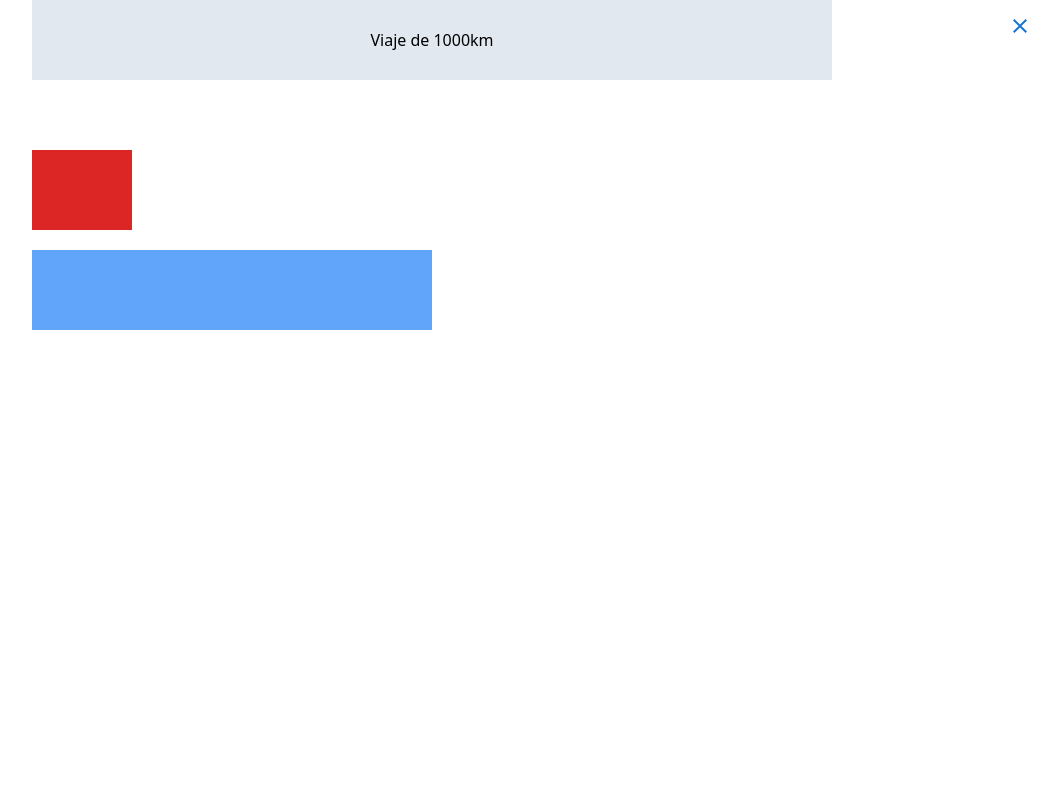
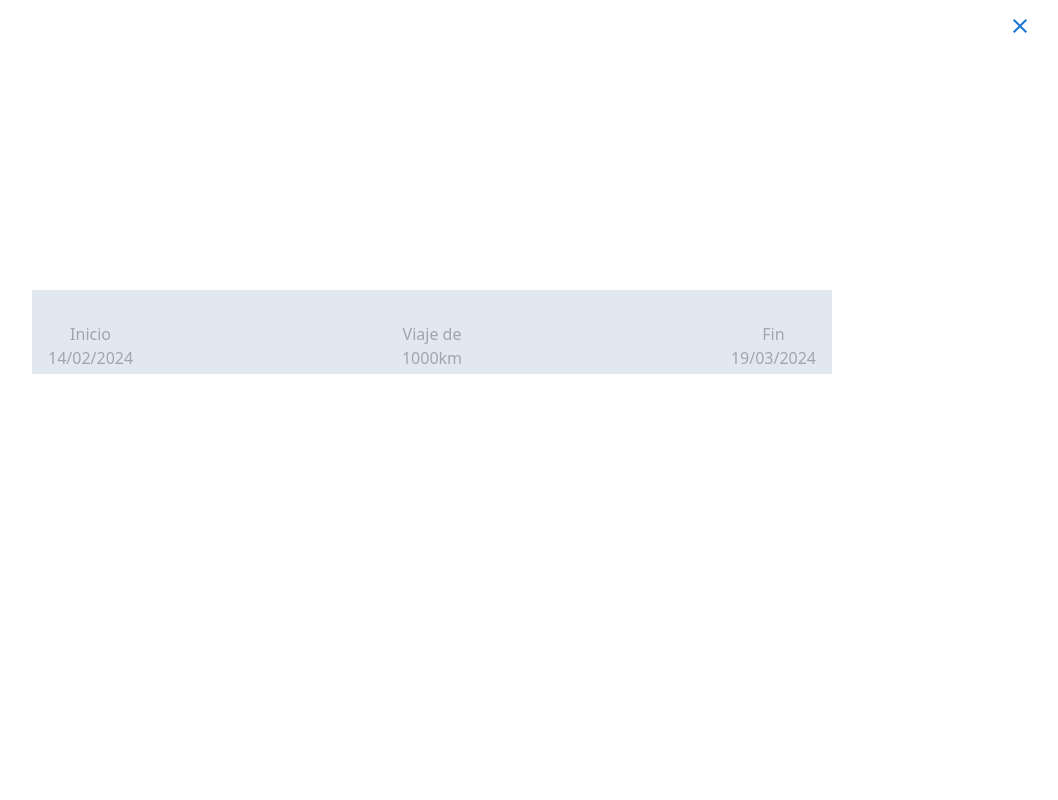
Before and after one commit to osszoi/pack-algorithm, a React (Vite) app: page / in a window 1280 px wide. Both pictures are taken after a click on the button "DEMO". Shown: the top 800 px of the page, without its empty margins (208-1266 px from the left). Built offline with nearby package versions, Linux system fonts and the light colour scheme.

Commit message:
Better'ing animations

```diff
--- a/src/Demo.tsx
+++ b/src/Demo.tsx
@@ -6,37 +6,77 @@ import { useEffect } from 'react';
 export const Demo = ({ onClose }) => {
   useEffect(() => {
     animate([
-      ['#one', { opacity: 1, color: 'black' }, { duration: 2 }],
-      ['#pack-bar', { opacity: 1 }, { delay: stagger(0.5) }],
-      ['#pack-name', { width: 'fit-content' }, { delay: stagger(0.1) }],
-      ['#pack-name', { opacity: 1 }, { delay: stagger(0.5) }],
-      ['#pack-bar', { y: 0, x: 0 }, { delay: stagger(0.5), duration: 1 }],
+      ['#zero', { opacity: [0, 0.5, 1, 1, 1] }, { duration: 2 }],
+      ['#zero', { opacity: 0 }, { duration: 0.3 }],
+      ['#one', { opacity: 1, color: 'black' }],
+      ['#trip-description', { opacity: 1, y: 0 }, { duration: 1 }],
+      ['#pack-bar, #pack-name', { opacity: 1 }, { delay: stagger(0.5) }],
+      ['#trip-description', { opacity: 0, y: 20 }, { duration: 0.3 }],
+      // ['#pack-name', { opacity: 1 }, { delay: stagger(0.5) }],
+      [
+        '#pack-bar',
+        { y: 0, x: 0 },
+        {
+          delay: stagger(0.5),
+          duration: 0.8,
+          type: 'spring',
+          damping: 10,
+          mass: 0.95,
+          stiffness: 80
+        }
+      ],
       ['#pack-name', { opacity: 0, width: 0 }, { delay: stagger(0.1) }],
-      ['#pack-kms', { width: 'fit-content' }, { delay: stagger(0.1) }],
       ['#pack-kms', { opacity: 1 }, { delay: stagger(0.1) }],
       ['#pack-kms', { opacity: 0 }, { delay: 1 }],
-      ['#full-bar, #remaining-bar', { opacity: 1 }, { delay: 1 }],
+      ['#full-bar', { opacity: 1 }, { delay: 1 }],
+      ['#remaining-bar', { opacity: 1 }, { delay: 1 }],
       ['.final p', { opacity: 1, y: 0 }, { delay: stagger(0.5) }],
       ['#close', { visibility: 'visible' }, { delay: 2 }]
     ]);
   }, []);
 
   return (
-    <motion.div className="fixed top-0 left-0 w-full h-full bg-white z-40 flex justify-center">
-      <div className="w-[800px]">
+    <motion.div className="fixed top-0 left-0 w-full h-full bg-white z-40 justify-center grid place-content-center">
+      <div className="w-[800px] h-[380px]">
+        <motion.div
+          id="zero"
+          className="text-4xl"
+          initial={{ opacity: 0, y: 20 }}>
+          Veamos como funciona un viaje con múltiples packs
+        </motion.div>
         <motion.div
           id="one"
-          className={`w-full h-[80px] bg-slate-200 grid place-content-center relative`}
+          className={`w-full h-[84px] bg-slate-200 grid place-content-center relative`}
+          initial={{
+            opacity: 0
+          }}>
+          <motion.div
             initial={{
               opacity: 0,
-            color: 'transparent'
-          }}>
-          Viaje de 1000km
+              y: 20
+            }}
+            id="trip-description"
+            className="flex justify-between w-[800px] px-4">
+            <span>
+              Inicio <br />
+              14/02/2024
+            </span>
+            <span>
+              Viaje de
+              <br /> 1000km
+            </span>
+            <span>
+              Fin <br />
+              19/03/2024
+            </span>
+          </motion.div>
+
+          <div className="bars">
             <motion.div
               id="pack-bar"
               className={`bg-red-600 h-[80px] absolute top-0 left-0 w-[100px] flex justify-center items-center font-bold text-xl`}
               initial={{
-              y: 150,
+                y: 100,
                 opacity: 0
               }}>
               <div className="relative">
@@ -58,7 +98,7 @@ export const Demo = ({ onClose }) => {
               id="pack-bar"
               className={`bg-blue-400 h-[80px] absolute top-0 left-[100px] w-[400px] flex justify-center items-center font-bold text-xl`}
               initial={{
-              y: 250,
+                y: 200,
                 x: -100,
                 opacity: 0
               }}>
@@ -81,7 +121,7 @@ export const Demo = ({ onClose }) => {
               id="pack-bar"
               className={`bg-green-500 h-[80px] absolute top-0 left-[500px] w-[200px] flex justify-center items-center font-bold text-xl`}
               initial={{
-              y: 350,
+                y: 300,
                 x: -500,
                 opacity: 0
               }}>
@@ -103,7 +143,7 @@ export const Demo = ({ onClose }) => {
             {/* Full bar */}
             <motion.div
               id="full-bar"
-            className={`bg-purple-950 text-gray-200 h-[80px] absolute top-0 left-0 w-[700px] flex justify-center items-center font-bold text-xl z-80`}
+              className={`bg-green-800 text-gray-200 h-[80px] absolute top-0 left-0 w-[700px] flex justify-center items-center font-bold text-xl z-80`}
               initial={{
                 opacity: 0
               }}>
@@ -111,15 +151,16 @@ export const Demo = ({ onClose }) => {
             </motion.div>
             <motion.div
               id="remaining-bar"
-            className={`bg-red-950 text-gray-200 h-[80px] absolute top-0 left-[700px] w-[100px] flex justify-center items-center font-bold text-xl z-80`}
+              className={`bg-red-700 text-gray-200 h-[80px] absolute top-0 left-[700px] w-[100px] flex justify-center items-center font-bold text-xl z-80`}
               initial={{
                 opacity: 0
               }}>
               100 km
             </motion.div>
+          </div>
         </motion.div>
 
-        <div className="final mt-[100px] text-4xl">
+        <div className="final mt-[30px] text-4xl">
           <motion.p
             id="final-data"
             initial={{ y: 20, opacity: 0 }}>
@@ -136,7 +177,7 @@ export const Demo = ({ onClose }) => {
 
           <motion.p
             id="final-data"
-            className="mt-4 border-t-2 "
+            className="mt-4"
             initial={{ y: 20, opacity: 0 }}>
             Total kms fuera de pack: 100 km
           </motion.p>
```
Lines whose indentation alone changed are shown as unchanged.
